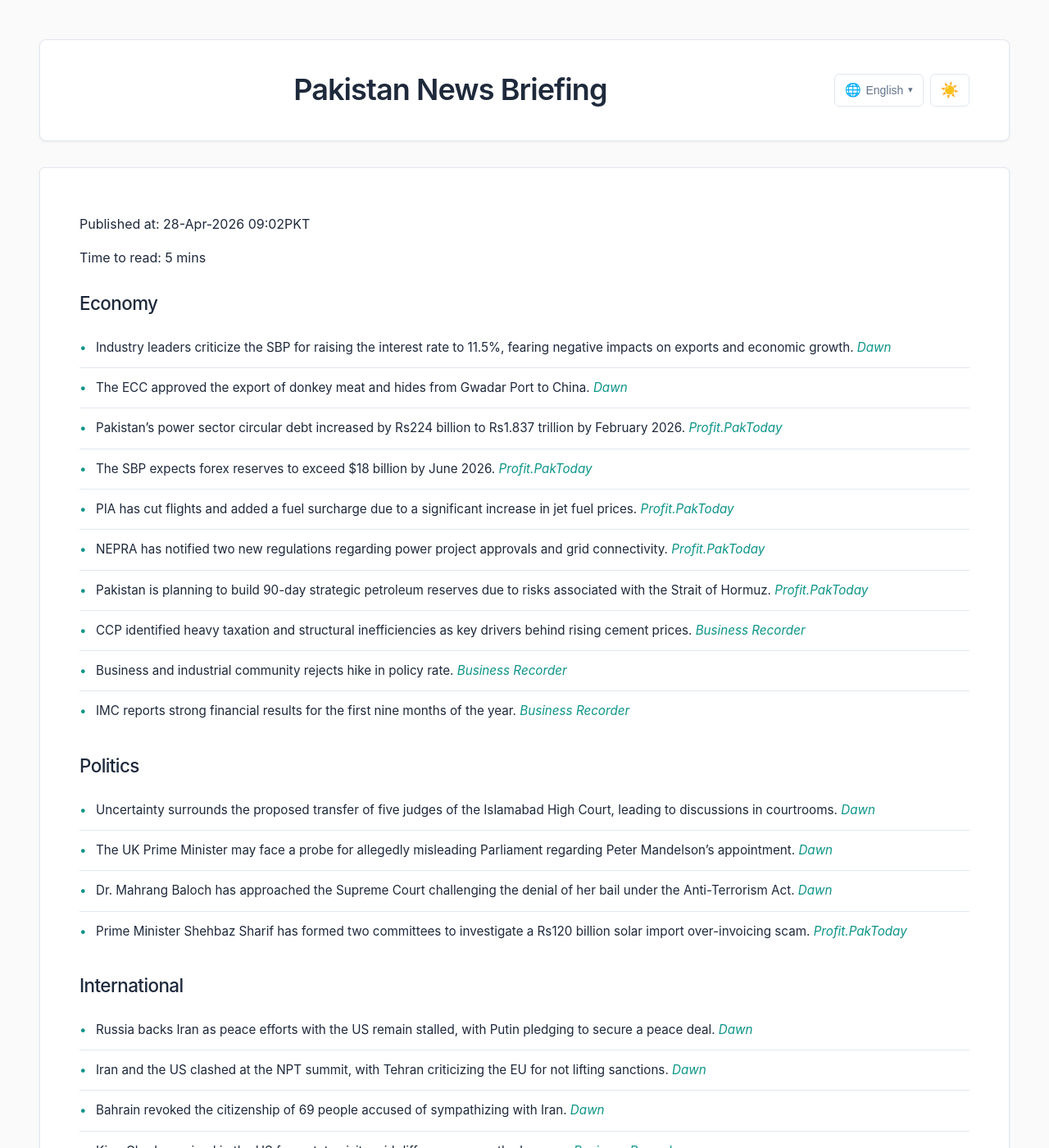
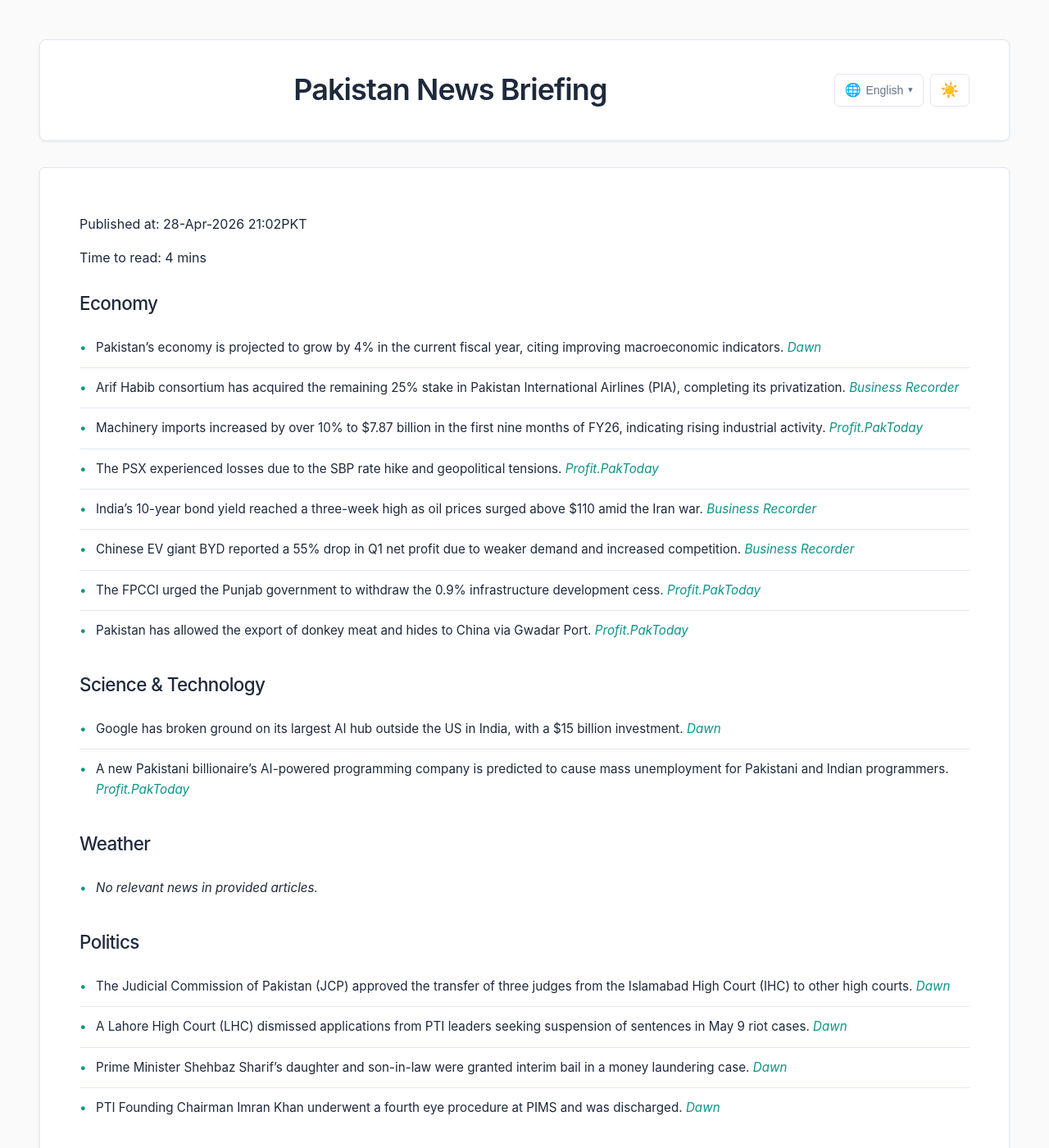
Before and after one commit to zsubzwary/news, a Jekyll site: the page built from en/index.md, in a window 1280 px wide and 1400 px high. Shown: the whole window at 82% size. Built offline with Jekyll 4.4.1, drawn with Linux system fonts in a browser that asks for light colours; some web fonts are replaced; some of the changed text lies outside the part shown.

Commit message:
DateTime; 2026-04-28T16:02:01.455Z

```diff
--- a/en/index.md
+++ b/en/index.md
@@ -4,67 +4,63 @@ title: Pakistan News Briefing
 lang: en
 ---
 
-Published at: 28-Apr-2026 09:02PKT
+Published at: 28-Apr-2026 21:02PKT
 
-Time to read: 5 mins
+Time to read: 4 mins
 
 ### Economy
-- Industry leaders criticize the SBP for raising the interest rate to 11.5%, fearing negative impacts on exports and economic growth. *[Dawn](https://www.dawn.com/news/1995663/industry-leaders-warn-interest-rate-hike-to-hit-exports-economic-growth)*
-- The ECC approved the export of donkey meat and hides from Gwadar Port to China. *[Dawn](https://www.dawn.com/news/1995662/export-of-donkey-meat-hides-to-china-allowed)*
-- Pakistan’s power sector circular debt increased by Rs224 billion to Rs1.837 trillion by February 2026. *[Profit.PakToday](https://profit.pakistantoday.com.pk/2026/04/28/power-sector-circular-debt-rises-rs224-billion-to-rs1-84-trillion-by-february-2026)*
-- The SBP expects forex reserves to exceed $18 billion by June 2026. *[Profit.PakToday](https://profit.pakistantoday.com.pk/2026/04/28/sbp-expects-forex-reserves-to-exceed-18-billion-by-june)*
-- PIA has cut flights and added a fuel surcharge due to a significant increase in jet fuel prices. *[Profit.PakToday](https://profit.pakistantoday.com.pk/2026/04/28/pia-cuts-flights-adds-fuel-surcharge-as-jet-fuel-jumps-to-over-rs450-per-litre)*
-- NEPRA has notified two new regulations regarding power project approvals and grid connectivity. *[Profit.PakToday](https://profit.pakistantoday.com.pk/2026/04/28/nepra-notifies-two-power-regulations-on-project-approvals-grid-connectivity)*
-- Pakistan is planning to build 90-day strategic petroleum reserves due to risks associated with the Strait of Hormuz. *[Profit.PakToday](https://profit.pakistantoday.com.pk/2026/04/28/pakistan-moves-to-build-90-day-strategic-petroleum-reserves-amid-hormuz-risks)*
-- CCP identified heavy taxation and structural inefficiencies as key drivers behind rising cement prices. *[Business Recorder](https://www.brecorder.com/news/40418600/ccp-identifies-key-drivers-behind-rising-cement-prices)*
-- Business and industrial community rejects hike in policy rate. *[Business Recorder](https://www.brecorder.com/news/40418601/business-and-industrial-community-rejects-hike-in-policy-rate)*
-- IMC reports strong financial results for the first nine months of the year. *[Business Recorder](https://www.brecorder.com/news/40418603/imc-reports-unaudited-financial-results-for-nine-months)*
+- Pakistan’s economy is projected to grow by 4% in the current fiscal year, citing improving macroeconomic indicators. *[Dawn](https://www.dawn.com/news/1995760/economy-to-grow-by-4pc-in-fy26-says-finance-minister)*
+- Arif Habib consortium has acquired the remaining 25% stake in Pakistan International Airlines (PIA), completing its privatization. *[Business Recorder](https://www.brecorder.com/news/40418683/arif-habib-consortium-acquires-remaining-25-stake-in-pia)*
+- Machinery imports increased by over 10% to $7.87 billion in the first nine months of FY26, indicating rising industrial activity. *[Profit.PakToday](https://profit.pakistantoday.com.pk/2026/04/28/machinery-imports-jump-over-10-to-7-87-billion-in-9mfy26-as-industrial-activity-picks-up/)*
+- The PSX experienced losses due to the SBP rate hike and geopolitical tensions. *[Profit.PakToday](https://profit.pakistantoday.com.pk/2026/04/28/psx-extends-losses-as-sbp-rate-hike-geopolitical-tensions-weigh-on-sentiment/)*
+- India’s 10-year bond yield reached a three-week high as oil prices surged above $110 amid the Iran war. *[Business Recorder](https://www.brecorder.com/news/40418664/india-10-year-yield-at-three-week-peak-as-oil-tops-110)*
+- Chinese EV giant BYD reported a 55% drop in Q1 net profit due to weaker demand and increased competition. *[Business Recorder](https://www.brecorder.com/news/40418661/chinese-ev-giant-byd-reports-55-drop-in-q1-net-profit)*
+- The FPCCI urged the Punjab government to withdraw the 0.9% infrastructure development cess. *[Profit.PakToday](https://profit.pakistantoday.com.pk/2026/04/28/fpcci-urges-punjab-govt-to-withdraw-0-9-infrastructure-development-cess/)*
+- Pakistan has allowed the export of donkey meat and hides to China via Gwadar Port. *[Profit.PakToday](https://profit.pakistantoday.com.pk/2026/04/28/pakistan-allows-export-of-donkey-meat-hides-to-china-via-gwadar-port/)*
+
+### Science & Technology
+- Google has broken ground on its largest AI hub outside the US in India, with a $15 billion investment. *[Dawn](https://www.dawn.com/news/1995739/google-breaks-ground-on-ai-megahub-in-india)*
+- A new Pakistani billionaire’s AI-powered programming company is predicted to cause mass unemployment for Pakistani and Indian programmers. *[Profit.PakToday](https://profit.pakistantoday.com.pk/2026/04/28/newly-minted-pakistani-billionaires-company-one-of-top-reasons-for-upcoming-mass-unemployment-of-pakistani-indian-programmers/)*
+
+### Weather
+- *No relevant news in provided articles.*
 
 ### Politics
-- Uncertainty surrounds the proposed transfer of five judges of the Islamabad High Court, leading to discussions in courtrooms. *[Dawn](https://www.dawn.com/news/1995599/uncertainty-over-ihc-judges-transfer-echoes-in-courtroom)*
-- The UK Prime Minister may face a probe for allegedly misleading Parliament regarding Peter Mandelson’s appointment. *[Dawn](https://www.dawn.com/news/1995668/uk-pm-may-face-probe-for-misleading-parliament-on-mandelson)*
-- Dr. Mahrang Baloch has approached the Supreme Court challenging the denial of her bail under the Anti-Terrorism Act. *[Dawn](https://www.dawn.com/news/1995680/mahrang-moves-supreme-court-against-denial-of-bail)*
-- Prime Minister Shehbaz Sharif has formed two committees to investigate a Rs120 billion solar import over-invoicing scam. *[Profit.PakToday](https://profit.pakistantoday.com.pk/2026/04/28/prime-minister-forms-two-committees-to-probe-rs120-billion-solar-import-over-invoicing-scam)*
+- The Judicial Commission of Pakistan (JCP) approved the transfer of three judges from the Islamabad High Court (IHC) to other high courts. *[Dawn](https://www.dawn.com/news/1995788/judicial-commission-of-pakistan-approves-transfer-of-3-ihc-judges)*
+- A Lahore High Court (LHC) dismissed applications from PTI leaders seeking suspension of sentences in May 9 riot cases. *[Dawn](https://www.dawn.com/news/1995787/lhc-dismisses-pti-leaders-pleas-seeking-suspension-of-sentences-in-may-9-cases)*
+- Prime Minister Shehbaz Sharif’s daughter and son-in-law were granted interim bail in a money laundering case. *[Dawn](https://www.dawn.com/news/1995755/lahore-court-grants-interim-bail-to-pms-daughter-son-in-law-in-money-laundering-case)*
+- PTI Founding Chairman Imran Khan underwent a fourth eye procedure at PIMS and was discharged. *[Dawn](https://www.dawn.com/news/1995743/imran-brought-to-pims-for-follow-up-treatment-undergoes-fourth-eye-procedure)*
+
+### National
+- Security forces destroyed several Afghan Taliban posts in the Chaman sector in response to aggression. *[Dawn](https://www.dawn.com/news/1995779/pakistan-successfully-conducts-training-launch-of-fateh-ii-missile-system-ispr)*
+- Pakistan successfully conducted a training launch of the Fateh-II missile system. *[Dawn](https://www.dawn.com/news/1995779/pakistan-successfully-conducts-training-launch-of-fateh-ii-missile-system-ispr)*
+- Irsa has asked provinces to ensure untreated wastewater does not enter rivers and natural streams. *[Dawn](https://www.dawn.com/news/1995796/irsa-asks-provinces-to-ensure-untreated-wastewater-does-not-make-its-way-to-rivers-and-natural-streams)*
+- Five labourers were injured in a grenade attack in Dalbandin, Balochistan. *[Dawn](https://www.dawn.com/news/1995756/five-labourers-injured-after-unknown-attackers-hurl-hand-grenade-in-dalbandin)*
+- A joint counter-terrorism exercise between Pakistan and Sri Lanka commenced in Tarbela. *[Dawn](https://www.dawn.com/news/1995749/pakistan-sri-lanka-commence-two-week-joint-counter-terrorism-exercise-ispr)*
+- Police allegedly opened fire during a protest by Khyber residents in Peshawar. *[Dawn](https://www.dawn.com/news/1995767/police-in-peshawar-allegedly-open-fire-during-protest-by-khyber-residents)*
 
 ### International
-- Russia backs Iran as peace efforts with the US remain stalled, with Putin pledging to secure a peace deal. *[Dawn](https://www.dawn.com/news/1995675/russia-backs-iran-as-peace-efforts-with-us-remain-stalled)*
-- Iran and the US clashed at the NPT summit, with Tehran criticizing the EU for not lifting sanctions. *[Dawn](https://www.dawn.com/news/1995675/russia-backs-iran-as-peace-efforts-with-us-remain-stalled)*
-- Bahrain revoked the citizenship of 69 people accused of sympathizing with Iran. *[Dawn](https://www.dawn.com/news/1995540/bahrain-revokes-citizenship-of-69-people-for-glorifying-or-sympathising-with-iranian-attacks)*
-- King Charles arrived in the US for a state visit amid differences over the Iran war. *[Business Recorder](https://www.brecorder.com/news/40418609/king-charles-arrives-in-us-for-state-visit-amid-differences-over-iran-war)*
-- US and EU launched a critical minerals partnership to counter supply chain dominance risks. *[Profit.PakToday](https://profit.pakistantoday.com.pk/2026/04/27/us-and-eu-launch-critical-minerals-partnership-to-counter-supply-chain-dominance-risks)*
-- China blocked Meta’s $2 billion AI startup deal over national security concerns. *[Profit.PakToday](https://profit.pakistantoday.com.pk/2026/04/27/china-blocks-metas-2bn-ai-startup-deal-orders-withdrawal-over-national-security-concerns)*
-- Trump is unhappy with the latest Iranian proposal to end the war. *[Business Recorder](https://www.brecorder.com/news/40418598/trump-not-happy-with-latest-iran-proposal-to-end-the-war-us-official-says)*
-
-### National
-- Sindh Governor assured families that the government is working to secure the release of 11 Pakistani crew members kidnapped by pirates near Somalia. *[Dawn](https://www.dawn.com/news/1995652/efforts-on-to-secure-release-of-pakistani-crew-members-of-hijacked-oil-tanker-sindh-governor)*
-- The Punjab Assembly passed a bill setting the minimum marriage age at 18 for both males and females. *[Dawn](https://www.dawn.com/news/1995556/punjab-assembly-passes-bill-setting-minimum-marriage-age-at-18-for-both-males-and-females)*
-- The information ministry refuted reports of Pakistan targeting a university and residential areas in Afghanistan’s Kunar province. *[Dawn](https://www.dawn.com/news/1995552/info-ministry-rubbishes-reports-of-pakistan-targeting-varsity-residential-areas-in-afghanistans-kunar)*
-
-### Science & Technology
-- AI tools are being developed to tackle maternal mortality in Pakistan. *[Business Recorder](https://www.brecorder.com/news/40418564/ai-tools-developed-to-tackle-maternal-mortality)*
-- A blog post discusses time travel and Einstein’s theory. *[ARY](https://arynews.tv/time-travel-einstein-theory-blog)*
-
-### Weather
-- Mild heatwave conditions are likely in southern parts of Pakistan from April 29 to May 3. *[Dawn](https://www.dawn.com/news/1995508/mild-heatwave-conditions-likely-in-southern-parts-of-pakistan-from-april-29-to-may-3-pmd)*
-- Temperatures are expected to soar to as high as 52°C in parts of Pakistan during May and June. *[Business Recorder](https://www.brecorder.com/news/40418602/temperatures-likely-to-soar-to-as-high-as-52c)*
+- The UAE has left OPEC, a significant blow to the oil producers’ group. *[Dawn](https://www.dawn.com/news/1995786/uae-leaves-opec-in-huge-blow-to-global-oil-producers-group)*
+- Five people were sentenced to life in Bahrain for plotting “terrorist acts” with Iran. *[Dawn](https://www.dawn.com/news/1995774/5-sentenced-to-life-in-bahrain-for-plotting-terrorist-acts-with-iran)*
+- Pakistan reiterated its commitment to a peaceful resolution of the escalating conflict between Iran and the US to the UN Security Council. *[Dawn](https://www.dawn.com/news/1995738/firmly-committed-to-iran-us-peace-pakistan-tells-un-security-council)*
+- A train collision in Indonesia killed 14 and injured dozens. *[Dawn](https://www.dawn.com/news/1995728/train-collision-kills-14-injures-dozens-near-jakarta)*
+- Sri Lanka’s cricket board resigned at the government’s request. *[Business Recorder](https://www.brecorder.com/news/40418668/sri-lanka-cricket-board-quits-at-governments-request-officials)*
+- Iran banned steel exports amid the ongoing conflict. *[Business Recorder](https://www.brecorder.com/news/40418667/iran-bans-steel-exports-media)*
 
 ### Sports
-- PM Shehbaz Sharif has approved allowing fans to attend the PSL playoff matches. *[Dawn](https://www.dawn.com/news/1995521/pm-shehbaz-signs-off-on-letting-fans-attend-psl-playoffs)*
+- Babar Azam scored a century as Zalmi set a target of 222 runs against United. *[ARY](https://arynews.tv/babar-hits-ton-as-zalmi-set-222-run-target-against-united)*
+- Sunningdale Golf Club will host the 2028 Women’s British Open. *[ARY](https://arynews.tv/sunningdale-to-stage-2028-womens-british-open)*
+- Brighton unveiled plans for a separate stadium for its women’s football team. *[ARY](https://arynews.tv/brighton-unveil-plan-for-separate-womens-football-stadium)*
 
 ### Health
-- No specific health-related news in the provided articles.
+- *No relevant news in provided articles.*
 
 ### Other
-- Muted traffic in the Strait of Hormuz is straining Gulf economies. *[Dawn](https://www.dawn.com/news/1995669/muted-traffic-in-hormuz-strains-gulf-economies)*
-- Palestinians are using war rubble to restore shattered streets in Gaza. *[Dawn](https://www.dawn.com/news/1995667/palestinians-use-war-rubble-to-restore-shattered-gaza-streets)*
-- The ‘Book Van’ and ‘Science Ride’ projects are bringing learning to remote villages in Balochistan. *[Dawn](https://www.dawn.com/news/1995679/book-van-and-science-ride-bring-learning-to-balochistan-villages)*
-- A review of the Netflix documentary "The Great Flood" is provided. *[ARY](https://arynews.tv/the-great-flood-netflix-review-stream-it-or-skip-it)*
-- Lists of top countries for Pakistani immigrants and must-read Tolstoy novels are published. *[ARY](https://arynews.tv/top-10-countries-for-pakistani-immigrants-in-2026), [ARY](https://arynews.tv/tolstoy-novels-that-will-transform-your-perspective-on-life)*
-- Reviews of "The Regime", "Wuthering Heights", "Fuze", and "The Miniature Wife" are provided. *[ARY](https://arynews.tv/the-regime-a-must-watch-for-students-of-politics), [ARY](https://arynews.tv/wuthering-heights-a-revenge-tragedy-not-a-love-story), [ARY](https://arynews.tv/fuze-movie-review-a-tense-heist-thriller-with-a-war-twist), [ARY](https://arynews.tv/the-miniature-wife-review-2026-matthew-macfadyen)*
-- A list of the worst movies of top Hollywood actors is published. *[ARY](https://arynews.tv/worst-movies-top-hollywood-actors)*
-- Shrinking snow cover in the Hindu Kush-Himalaya region forebodes water scarcity in the Indus basin. *[Dawn](https://www.dawn.com/news/1995671/shrinking-snow-forebodes-water-scarcity-in-indus-basin)*
-- Donald Trump and Melania Trump have called for action against Jimmy Kimmel over a joke. *[Dawn](https://www.dawn.com/news/1995548/trump-melania-call-for-action-by-channel-against-host-jimmy-kimmel-over-joke-likening-first-lady-to-expectant-widow)*
-- A suspect in the Washington dinner shooting has been charged with attempting to assassinate Trump. *[Dawn](https://www.dawn.com/news/1995465/suspect-in-washington-dinner-shooting-charged-with-attempting-to-assassinate-trump)*
-- Focus on the manufacturing sector is discussed. *[Dawn](https://www.dawn.com/news/1995348/focusing-on-the-manufacturing-sector)*
-- RDA 2.0 and its implications are analyzed. *[Dawn](https://www.dawn.com/news/1995410/rda-20-beyond-dollar-inflows)*
-- Gold and silver prices in Pakistan are reported. *[Profit.PakToday](https://profit.pakistantoday.com.pk/2026/04/28/gold-price-in-pakistan-for-today-april-28-2026), [Profit.PakToday](https://profit.pakistantoday.com.pk/2026/04/28/silver-price-in-pakistan-for-today-april-28-2026)*
+- Chitral’s Kalash Valleys were added to UNESCO’s World Heritage Tentative List. *[Dawn](https://www.dawn.com/news/1995789/chitrals-kalash-valleys-added-to-unescos-world-heritage-tentative-list)*
+- An Indian billionaire’s son offered to relocate hippos descended from Pablo Escobar’s collection. *[Dawn](https://www.dawn.com/news/1995770/indian-billionaire-ambanis-son-offers-home-for-colombian-drug-kingpin-pablo-escobars-hippos)*
+- London police are battling rampant phone theft using e-bikes and balaclavas. *[Dawn](https://www.dawn.com/news/1995799/how-london-police-are-battling-rampant-phone-theft)*
+- Mickey’s Not-So-Scary Halloween Party 2026 will kick off on August 7th. *[ARY](https://arynews.tv/mickeys-not-so-scary-halloween-party-2026-kicks-off-august-7-tickets-go-on-sale-may-5)*
+- Adam Grant and Brené Brown are launching a new podcast, “The Curiosity Shop”. *[ARY](https://arynews.tv/adam-grant-and-brene-brown-bury-the-hatchet-with-new-podcast-the-curiosity-shop)*
+- Euphoria co-star rejects Zendaya and Sydney Sweeney feud drama. *[ARY](https://arynews.tv/euphoria-co-star-rejects-zendaya-and-sydney-sweeney-feud-drama)*
+- Saudi Riyal to Pakistani Rupee exchange rate for April 28, 2026. *[ARY](https://arynews.tv/saudi-riyal-to-pakistani-rupee-rate-today-april-28-2026)*
+- NEPRA abolished the licensing requirement and fee for small solar users. *[ARY](https://arynews.tv/solar-nepra-abolishes-licensing-requirement)*
```
